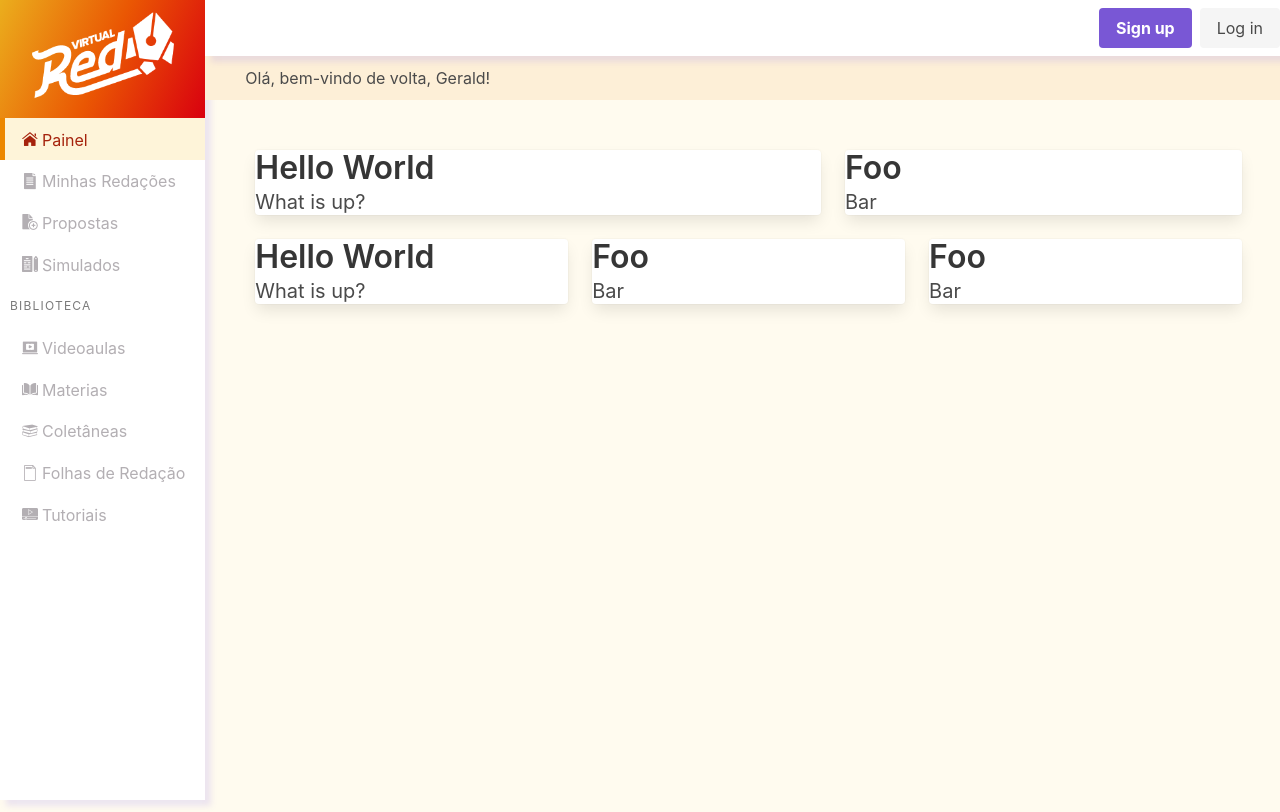
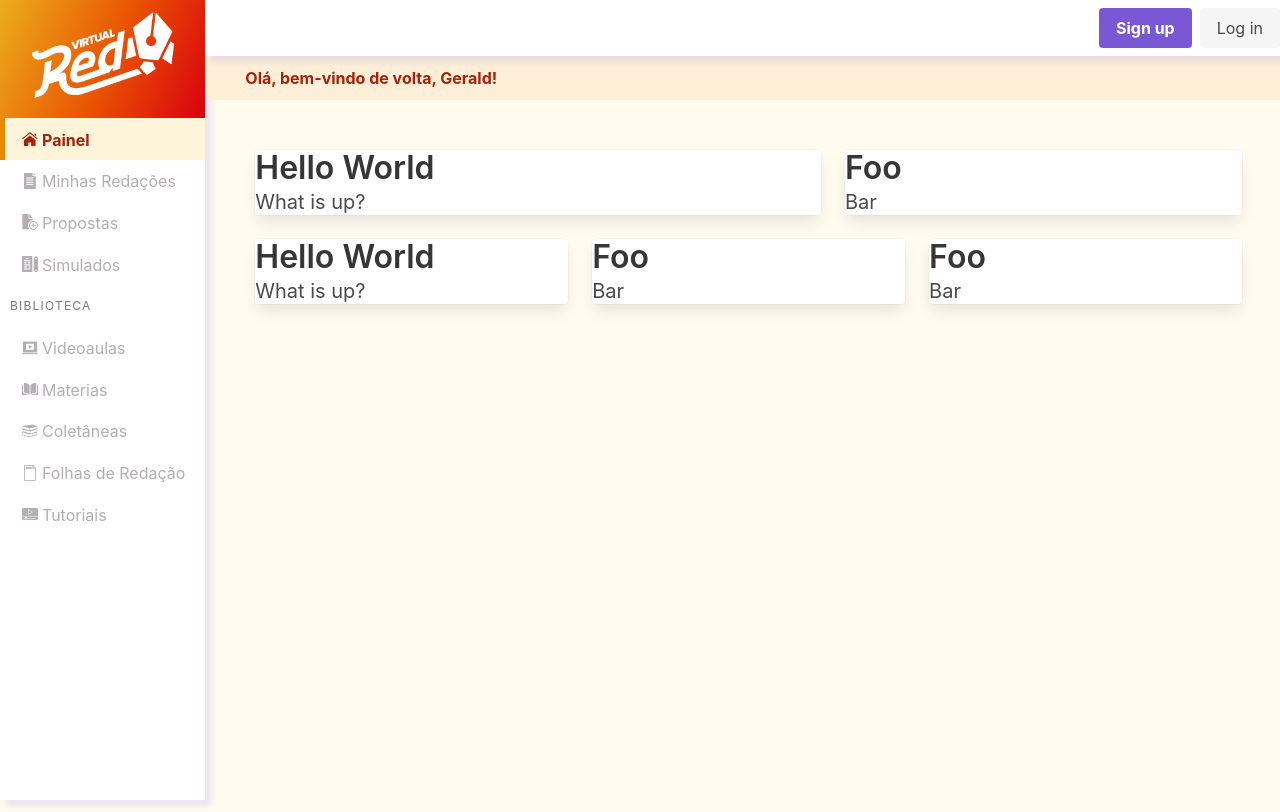
Before and after one commit to matheus-manoel/Red-Online-Challenge, a Vue app in the folder ui/: page / in a window 1280 px wide. Built offline with nearby package versions, Linux system fonts and the light colour scheme.

Commit message:
Style hello message.

```diff
--- a/ui/src/components/Sidebar.vue
+++ b/ui/src/components/Sidebar.vue
@@ -89,6 +89,7 @@ export default {
   background: #F5B40026 0% 0% no-repeat padding-box;
   opacity: 1;
   color: #A5220C;
+  font-weight: bold;
   border-left: 5px solid #EC8700;
   padding-left: 7px;
 }
--- a/ui/src/components/StudentPanel.vue
+++ b/ui/src/components/StudentPanel.vue
@@ -1,7 +1,7 @@
 <template>
   <div>
     <div class="container" id="welcome-container">
-      <p>Olá, bem-vindo de volta, Gerald!</p>
+      <p id="hello-msg">Olá, bem-vindo de volta, Gerald!</p>
     </div>
     <div class="container" id="inner-content-container">
     <div class="tile is-ancestor">
@@ -62,4 +62,9 @@ export default {
   margin: 50px;
   background-color: #FFFBEF;
 }
+
+#hello-msg {
+  color: #A5220C;
+  font-weight: bold;
+}
 </style>
```
